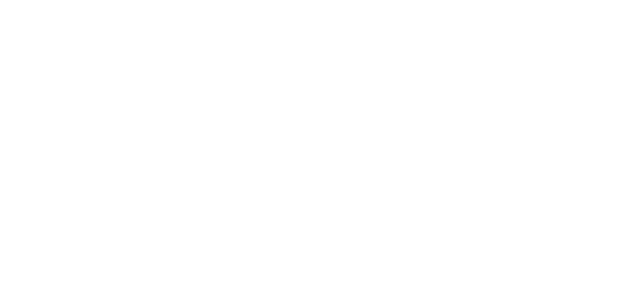
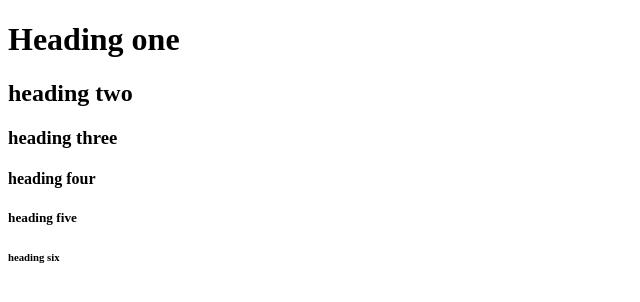
Before and after one commit to pshadikbasha/Html_Css_Project, a plain HTML site: page index.html in a window 1280 px wide. Shown: the whole page, without its empty margins (0-640 px from the left). Drawn offline with Linux system fonts and the light colour scheme.

Commit message:
headings in html

```diff
--- a/index.html
+++ b/index.html
@@ -7,6 +7,11 @@
     <title>Html Web Page</title>
 </head>
 <body>
-
+    <h1>Heading one</h1>
+    <h2>heading two</h2>
+    <h3>heading three</h3>
+    <h4>heading four</h4>
+    <h5>heading five</h5>
+    <h6>heading six</h6>
 </body>
 </html>
```
